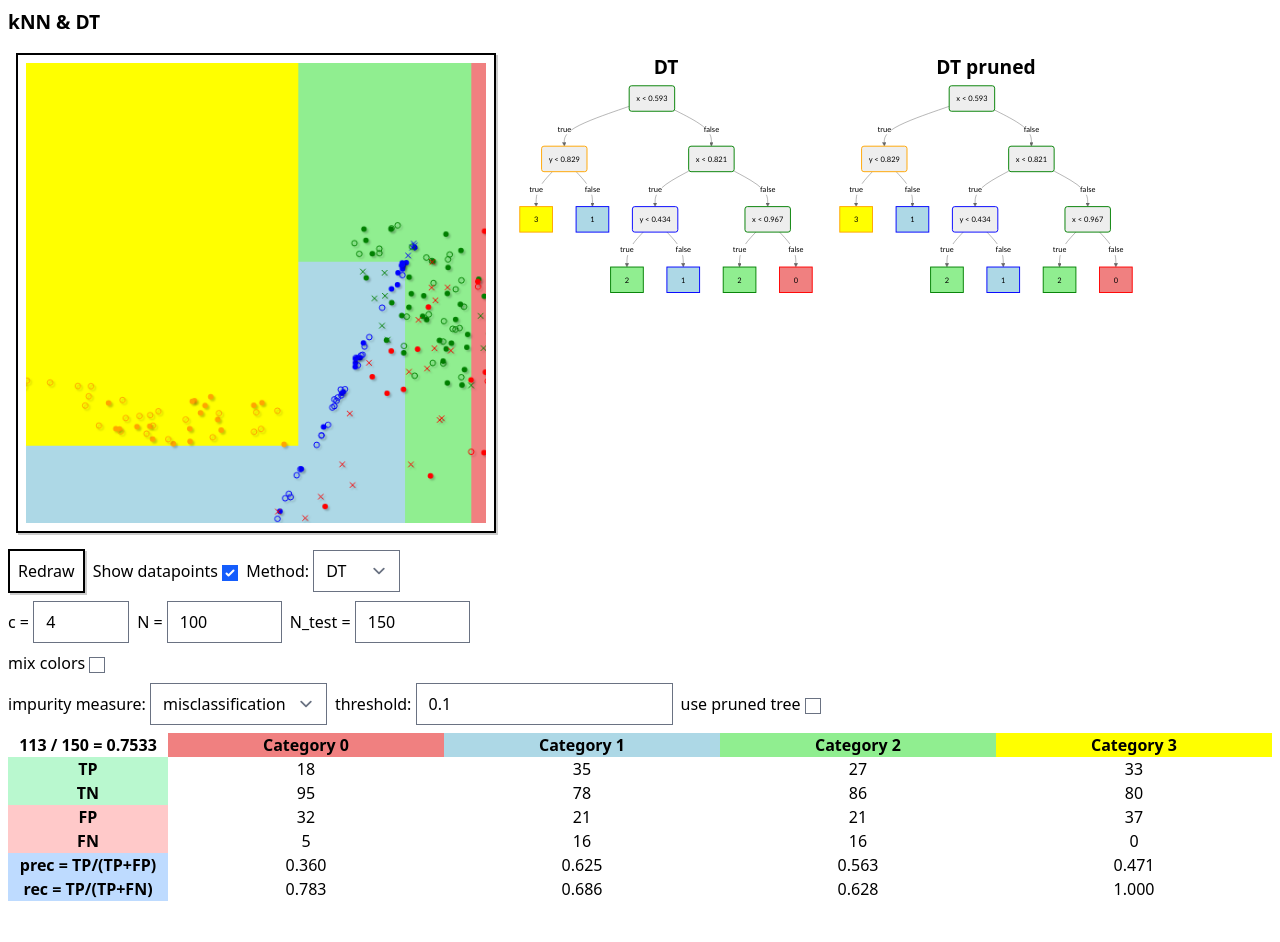
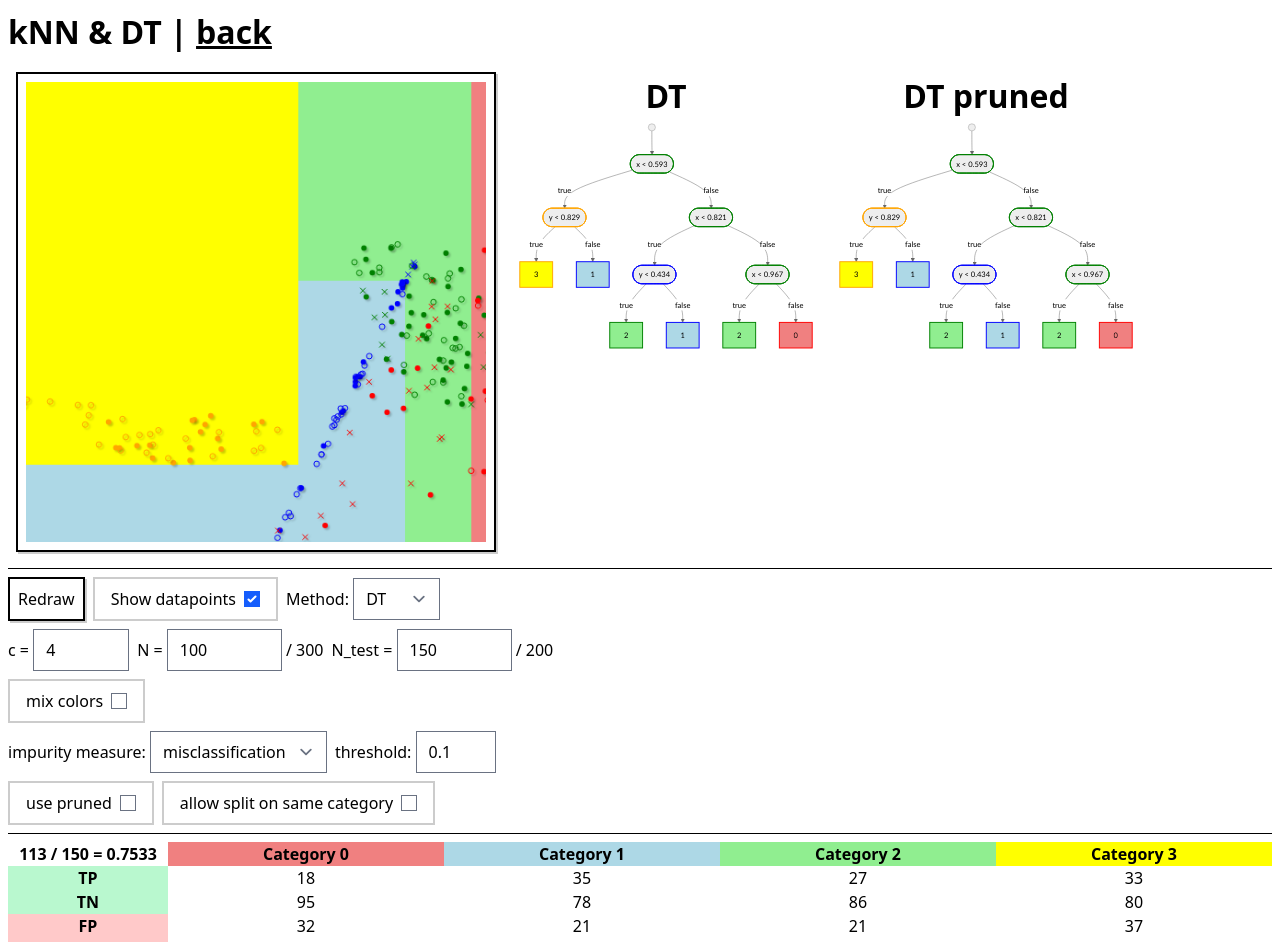
Before and after one commit to schmisev/ml-demos, a SvelteKit app: page /kNN in a window 1280 px wide. Shown: the top 942 px of the page. Before the commit the page ends 909 px from the top, so only its background shows below. Built offline with nearby package versions, Linux system fonts and the light colour scheme.

Commit message:
added some quality of live

```diff
--- a/src/app.css
+++ b/src/app.css
@@ -4,13 +4,17 @@
 
 
 h1 {
-  font-size: larger;
+  font-size: xx-large;
   font-weight: bold;
 }
 
 h2 {
+  font-size: x-large;
+  font-weight: bold;
+}
+
+h3 {
   font-size: large;
-  font-weight: bold;
 }
 
 a {
@@ -24,3 +28,8 @@ a {
   border: 2px solid black;
   box-shadow: 2px 2px 0px rgba(0, 0, 0, 0.2);
 }
+
+.light-border {
+  padding: 0.5rem 1rem;
+  border: 2px solid rgba(0, 0, 0, 0.2);
+}
--- a/src/lib/dt.ts
+++ b/src/lib/dt.ts
@@ -24,7 +24,6 @@ export interface DT_Choice {
 	norm_factor: number;
 }
 
-
 const DUMMY_CHOICE: DT_Choice = {
 	id: -1,
 	kind: 'choice',
@@ -35,20 +34,21 @@ const DUMMY_CHOICE: DT_Choice = {
 
 const DUMMY_DECISION: DT_Decision = {
 	id: -2,
-  kind: "decision",
+	kind: 'decision',
 	fallback_choice: DUMMY_CHOICE,
-  feature: "category",
+	feature: 'category',
 	value: 0,
 	left: DUMMY_CHOICE,
 	right: DUMMY_CHOICE
-}
+};
 
-export function buildDecisionTree(
+export function build_DT(
 	max_depth: number,
 	n_categories: number,
 	data: Sample[],
 	heuristic: DT_Heuristic,
 	heuristic_threshold: number,
+  allow_same_category_split: boolean
 ): DT_Node {
 	let id = 0;
 	function generate_id() {
@@ -56,7 +56,7 @@ export function buildDecisionTree(
 	}
 
 	const init_heuristic = heuristic(n_categories, data);
-	return growDecisionTree(
+	return grow_DT(
 		max_depth,
 		0,
 		{
@@ -72,10 +72,11 @@ export function buildDecisionTree(
 		init_heuristic.heuristic,
 		heuristic_threshold,
 		generate_id,
+    allow_same_category_split
 	);
 }
 
-export function growDecisionTree(
+export function grow_DT(
 	max_depth: number,
 	depth: number,
 	node: DT_Choice,
@@ -85,6 +86,7 @@ export function growDecisionTree(
 	prev_heuristic: number,
 	heuristic_threshold: number,
 	generate_id: () => number,
+	allow_same_category_split: boolean
 ): DT_Node {
 	// console.log(`depth: ${depth} of ${max_depth}`);
 	if (
@@ -96,6 +98,8 @@ export function growDecisionTree(
 
 	let candidate_result;
 
+	// collect candidate results and store them
+	// if they improve on previous result
 	for (const sample of data) {
 		for (let feature of ['x', 'y'] satisfies Feature[]) {
 			// console.log(`Try split ${feature}: ${sample[feature]}`);
@@ -108,12 +112,17 @@ export function growDecisionTree(
 				heuristic
 			);
 
-			if (!candidate_result || result.delta_heuristic > candidate_result.delta_heuristic) {
+			if (
+				(allow_same_category_split || result.left_category !== result.right_category) && // should actually categorize!)
+				(!candidate_result || // if there is no result yet
+					result.delta_heuristic > candidate_result.delta_heuristic) // should be a better split than before
+			) {
 				candidate_result = result;
 			}
 		}
 	}
 
+	// create a new split if candidate result meets heuristic threshold
 	if (candidate_result && candidate_result.delta_heuristic > heuristic_threshold) {
 		// we are splitting here!
 		const new_dec: DT_Decision = {
@@ -122,7 +131,7 @@ export function growDecisionTree(
 			feature: candidate_result.feature,
 			value: candidate_result.value,
 			fallback_choice: node,
-			left: growDecisionTree(
+			left: grow_DT(
 				max_depth,
 				depth + 1,
 				{
@@ -137,9 +146,10 @@ export function growDecisionTree(
 				heuristic,
 				candidate_result.left_heuristic,
 				heuristic_threshold,
-        generate_id
+				generate_id,
+        allow_same_category_split
 			),
-			right: growDecisionTree(
+			right: grow_DT(
 				max_depth,
 				depth + 1,
 				{
@@ -154,7 +164,8 @@ export function growDecisionTree(
 				heuristic,
 				candidate_result.right_heuristic,
 				heuristic_threshold,
-        generate_id
+				generate_id,
+        allow_same_category_split
 			)
 		};
 		return new_dec;
@@ -164,7 +175,12 @@ export function growDecisionTree(
 	return node;
 }
 
-export function DT_inference(sub_tree: DT_Node, sample: Sample, use_pruned_tree: boolean, prune_at?: DT_Decision): InferenceResult {
+export function DT_inference(
+	sub_tree: DT_Node,
+	sample: Sample,
+	use_pruned_tree: boolean,
+	prune_at?: DT_Decision
+): InferenceResult {
 	switch (sub_tree.kind) {
 		case 'decision':
 			if (prune_at && sub_tree.id === prune_at.id) {
@@ -185,7 +201,6 @@ export function DT_inference(sub_tree: DT_Node, sample: Sample, use_pruned_tree:
 			return sub_tree;
 	}
 }
-
 
 export type DT_Heuristic = typeof misclassification_impurity;
 
@@ -319,14 +334,11 @@ export const gini_impurity: DT_Heuristic = (n_categories: number, data: Sample[]
 	};
 };
 
-
 export function prune_tree(sub_tree: DT_Node, n_categories: number, validation_data: Sample[]) {
 	// idea: step through every node, try to prune everywhere
-  const first_result = test_inference(
-    n_categories,
-    validation_data,
-    (sample) => DT_inference(sub_tree, sample, false)
-  )
+	const first_result = test_inference(n_categories, validation_data, (sample) =>
+		DT_inference(sub_tree, sample, false)
+	);
 
 	console.log(`==> Correctly categorized: ${first_result.correctly_categorized}`);
 
@@ -334,20 +346,18 @@ export function prune_tree(sub_tree: DT_Node, n_categories: number, validation_d
 	let most_matches: number[] = [first_result.correctly_categorized];
 
 	function prune_recursively(prune_at: DT_Node) {
-    if (prune_at.kind === "choice") {
+		if (prune_at.kind === 'choice') {
 			return;
 		}
 
-    let result = test_inference(
-      n_categories,
-      validation_data,
-      (sample) => DT_inference(sub_tree, sample, false, prune_at)
-    )
+		let result = test_inference(n_categories, validation_data, (sample) =>
+			DT_inference(sub_tree, sample, false, prune_at)
+		);
 
 		console.log(`@ ${prune_at.id} => ${result.correctly_categorized}`);
 
 		// TODO: this should be some sort of error function
-    if (result.correctly_categorized > most_matches[0]) {
+		if (result.correctly_categorized >= most_matches[0]) {
 			node_candidates.splice(0, 0, prune_at);
 			most_matches.splice(0, 0, result.correctly_categorized);
 		}
--- a/src/lib/dt_mermaid.ts
+++ b/src/lib/dt_mermaid.ts
@@ -26,7 +26,7 @@ export async function render_DT(element_id: string, decision_tree: DT_Node, colo
           return node_id;
         }
 
-				nodes.push(`${node_id}(${node.feature} < ${node.value.toFixed(3)}):::d${node.fallback_choice.chosen_category}`);
+				nodes.push(`${node_id}([${node.feature} < ${node.value.toFixed(3)}]):::d${node.fallback_choice.chosen_category}`);
         connections.push(`${node_id} -->|true| ${render_DT_Node(node.left)}`);
         connections.push(`${node_id} -->|false| ${render_DT_Node(node.right)}`);
         return node_id;
@@ -37,6 +37,7 @@ export async function render_DT(element_id: string, decision_tree: DT_Node, colo
 	}
 
   render_DT_Node(decision_tree);
+  nodes.push(`start(( )) --> n0`);
 
 	const graph_def = `flowchart TD\n${nodes.join("\n")}\n${connections.join("\n")}\n${styles.join("\n")}`;
 	const { svg } = await mermaid.render(element_id, graph_def);
--- a/src/routes/+page.svelte
+++ b/src/routes/+page.svelte
@@ -1,5 +1,5 @@
 <div class="p-2">
   <h1>ML demos</h1>
-  <h2>kNN</h2>
-  <a href="./kNN">Link</a>
+  <h2>Classfication</h2>
+  <h3><a href="./kNN">kNN & DT</a></h3>
 </div>
--- a/src/routes/kNN/+page.svelte
+++ b/src/routes/kNN/+page.svelte
@@ -1,7 +1,7 @@
 <script lang="ts">
 	import { type Sample, type Category, generateNewCategories, generateNewData } from '$lib/data';
 	import {
-		buildDecisionTree,
+		build_DT,
 		DT_inference,
 		entropy_impurity,
 		gini_impurity,
@@ -48,6 +48,7 @@
 	let chosen_inference: 'kNN' | 'DT' = $state('DT');
 	let chosen_impurity_measure: DT_Heuristic = $state(misclassification_impurity);
 	let impurity_threshold = $state(0.1);
+	let allow_same_category_split = $state(false);
 	let use_pruned_tree = $state(false);
 	let n_categories: number = $state(4);
 	let n_data: number = $state(100);
@@ -68,30 +69,36 @@
 	let chosen_weight = $state(no_weight);
 	let chosen_norm = $state(L2_norm);
 
-	onMount(() => {
-		makeUpData();
-		drawData();
+	onMount(update);
+
+	$effect(() => {
+		doTraining();
 	});
 
 	$effect(() => {
 		drawData();
 	});
 
-	$effect(() => {
+	$effect(renderTrees);
+
+  function renderTrees() {
     if (!decision_tree) return;
-		render_DT('diagram', decision_tree, category_colors, false).then((v) => {
+    render_DT('diagram', decision_tree, category_colors, false)
+    .then((v) => {
 			diagram_svg = v;
 			// console.log(v);
 		});
 
-    render_DT('diagram-pruned', decision_tree, category_colors, true).then((v) => {
+		render_DT('diagram-pruned', decision_tree, category_colors, true)
+    .then((v) => {
 			pruned_diagram_svg = v;
 			// console.log(v);
 		});
-	});
+  }
 
 	function update() {
 		makeUpData();
+		doTraining();
 		drawData();
 	}
 
@@ -99,6 +106,23 @@
 		categories = generateNewCategories(n_categories).categories;
 		data = generateNewData(categories, MAX_DATA).data;
 		test_data = generateNewData(categories, MAX_TEST_DATA).data;
+	}
+
+	function doTraining() {
+		const used_data = data.slice(0, n_data);
+		const used_test_data = test_data.slice(0, n_test_data);
+
+		const dec_tree = build_DT(
+			Infinity,
+			n_categories,
+			used_data,
+			chosen_impurity_measure,
+			impurity_threshold,
+			allow_same_category_split
+		);
+		prune_tree(dec_tree, n_categories, used_test_data);
+
+		decision_tree = dec_tree;
 	}
 
 	function drawData() {
@@ -117,17 +141,6 @@
 
 		const used_data = data.slice(0, n_data);
 		const used_test_data = test_data.slice(0, n_test_data);
-
-		const dec_tree = buildDecisionTree(
-			Infinity,
-			n_categories,
-			used_data,
-			chosen_impurity_measure,
-			impurity_threshold
-		);
-    prune_tree(dec_tree, n_categories, used_test_data);
-
-		decision_tree = dec_tree;
 
 		// draw colored grid
 		for (let x = 0; x < w; x += g) {
@@ -150,7 +163,11 @@
 						result = kNN_result;
 						break;
 					case 'DT':
-						const DT_result = DT_inference(dec_tree, { category: -1, x: cx, y: cy }, use_pruned_tree);
+						const DT_result = DT_inference(
+							decision_tree!,
+							{ category: -1, x: cx, y: cy },
+							use_pruned_tree
+						);
 						result = DT_result;
 						break;
 					default:
@@ -198,16 +215,18 @@
 			let test_results;
 
 			switch (chosen_inference) {
-				case 'kNN':
+				case 'kNN': {
 					test_results = test_inference(n_categories, used_test_data, (sample) =>
 						kNN_inference(k, n_categories, sample, used_data, chosen_norm, chosen_weight)
 					);
 					break;
-				case 'DT':
+				}
+				case 'DT': {
 					test_results = test_inference(n_categories, used_test_data, (sample) =>
-						DT_inference(dec_tree, sample, use_pruned_tree)
+						DT_inference(decision_tree!, sample, use_pruned_tree)
 					);
 					break;
+				}
 				default:
 					const NEVER: never = chosen_inference;
 			}
@@ -249,26 +268,28 @@
 </script>
 
 <div class="flex flex-col gap-2 p-2">
-	<h1>kNN & DT</h1>
+	<h1>kNN & DT | <a href="../">back</a></h1>
 
 	<div class="flex flex-row gap-5 p-2">
-		<canvas class="w-120 h-120 border" bind:this={cvs}> </canvas>
-    {#if decision_tree && chosen_inference === "DT"}
-			<div class="flex flex-col items-center max-h-120">
+		<canvas class="h-120 w-120 border" bind:this={cvs}> </canvas>
+		{#if decision_tree && chosen_inference === 'DT'}
+			<div class="flex max-h-120 flex-col items-center">
 				<div><h1>DT</h1></div>
 				{@html diagram_svg}
 			</div>
-      <div class="flex flex-col items-center max-h-120">
+			<div class="flex max-h-120 flex-col items-center">
 				<div><h1>DT pruned</h1></div>
 				{@html pruned_diagram_svg}
 			</div>
 		{/if}
 	</div>
 
+	<hr />
+
 	<div class="flex flex-col gap-2">
 		<div class="flex flex-row items-center gap-2">
 			<button class="border" onclick={update}>Redraw</button>
-			<label
+			<label class="light-border flex flex-row items-center gap-2"
 				>Show datapoints
 				<input type="checkbox" bind:checked={show_data} />
 			</label>
@@ -298,7 +319,7 @@
 					max="200"
 					min="1"
 					onchange={drawData}
-				/></label
+				/> / {MAX_DATA}</label
 			>
 			<label
 				>N_test = <input
@@ -307,12 +328,14 @@
 					max="200"
 					min="1"
 					onchange={drawData}
-				/></label
+				/> / {MAX_TEST_DATA}</label
 			>
 		</div>
 
 		<div class="flex flex-row items-center gap-2">
-			<label>mix colors <input type="checkbox" bind:checked={mix_colors} /></label>
+			<label class="light-border flex flex-row items-center gap-2"
+				>mix colors <input type="checkbox" bind:checked={mix_colors} /></label
+			>
 		</div>
 
 		<!-- kNN stuff -->
@@ -342,15 +365,23 @@
 				</label>
 				<label
 					>threshold:
-					<input type="number" bind:value={impurity_threshold} min="-0.5" step="0.01" />
+					<input type="number" class="w-20" bind:value={impurity_threshold} min="-0.5" step="0.01" />
 				</label>
-        <label>
-          use pruned tree
-          <input type="checkbox" bind:checked={use_pruned_tree}>
+			</div>
+			<div class="flex flex-row items-center gap-2">
+				<label class="light-border flex flex-row items-center gap-2">
+					use pruned
+					<input type="checkbox" bind:checked={use_pruned_tree} />
+				</label>
+				<label class="light-border flex flex-row items-center gap-2">
+					allow split on same category
+					<input type="checkbox" bind:checked={allow_same_category_split} />
 				</label>
 			</div>
 		{/if}
 	</div>
+
+	<hr />
 
 	<!-- statistics -->
 	<div>
```
Lines whose indentation alone changed are shown as unchanged.
